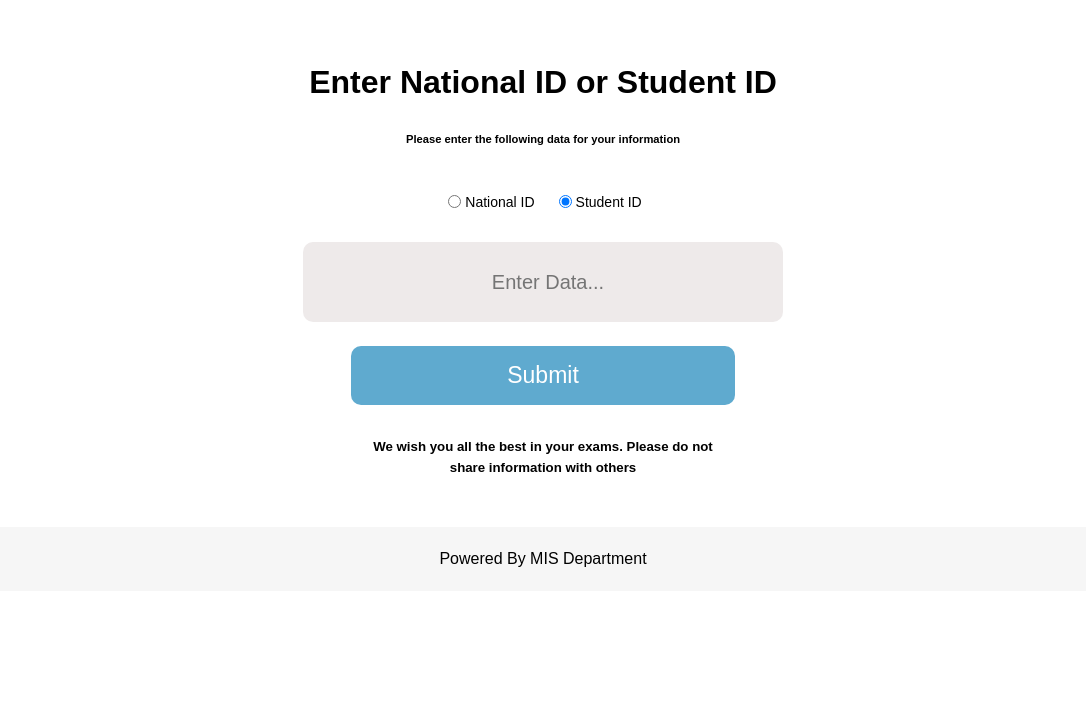
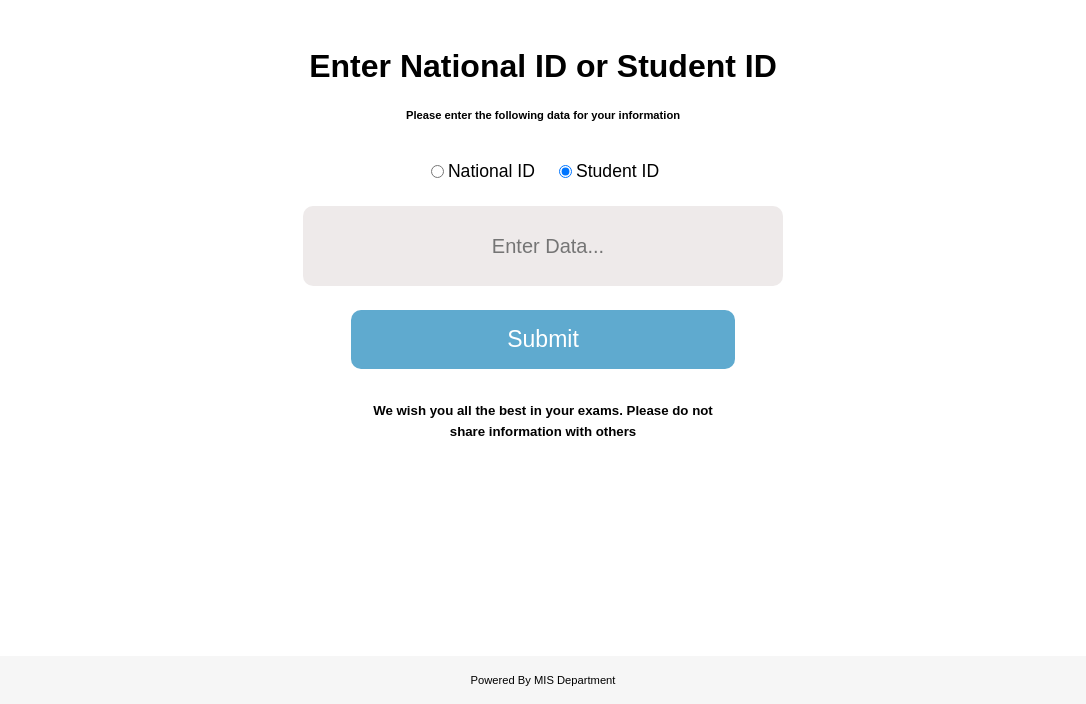
Before and after one commit to radwan50000/radwan50000.github.io, a plain HTML site: page index.html in a window 1280 px wide. Shown: the part 96-800 px from the top of the page, without its empty margins (97-1183 px from the left). Drawn offline with Linux system fonts and the light colour scheme; a web font is replaced by a local one.

Commit message:
project version 2

```diff
--- a/css/index.scss
+++ b/css/index.scss
@@ -109,13 +109,13 @@ main {
         flex-direction: column;
         width: 100%;
         height: auto;
-        padding: 4rem 0px 1rem 0px;
+        padding: 3rem 0px 1rem 0px;
         text-align: center;
 
         & h1#E-D-H-1 {
             font-size: 2rem;
             color: black;
-            margin-bottom: 2rem;
+            margin-bottom: 1.5rem;
             transition: inherit;
         }
 
@@ -132,12 +132,13 @@ main {
         justify-content: space-between;
         align-items: center;
         width: fit-content;
-        margin: 30px auto;
+        margin: 1.5rem auto;
 
         & div.radio-div {
             padding: 0px 10px;
             direction: ltr;
-            font-size: 14px;
+            font-size: 1.1rem;
+
             width: fit-content;
             display: flex;
             justify-content: center;
@@ -249,6 +250,7 @@ main {
 h5#E-D-H-5 {
     line-height: 1.3rem;
     margin: 0px auto;
+    padding: 0px 0px 4rem 0px;
     width: fit-content;
     display: flex;
     justify-content: center;
@@ -258,14 +260,20 @@ h5#E-D-H-5 {
 
 
 footer{
-
+    position: fixed;
+    bottom: 0;
+    left: 0;
     display: flex;
     justify-content: center;
     align-items: center;
     background-color: $background_H_F_color;
     margin: 3rem 0px 0px 0px;
-    height: 4rem;
+    height: 3rem;
     width: 100vw;
+
+    & p{
+        font-size: 0.9rem;
+    }
 }
 
 @import '../css/pages/phone';
--- a/css/pages/_phone.scss
+++ b/css/pages/_phone.scss
@@ -5,7 +5,7 @@
         width: 4rem !important;
     }
 
-    h1#E-D-H {
+    h1#E-D-H-1 {
         font-size: 1.4rem !important;
     }
 
@@ -41,3 +41,11 @@
         font-size: small;
     }
 }
+
+
+footer{
+
+    & p{
+        font-size: 0.7rem !important;
+    }
+}
```
Also changed, not shown: css/index.css, 1 other file.
